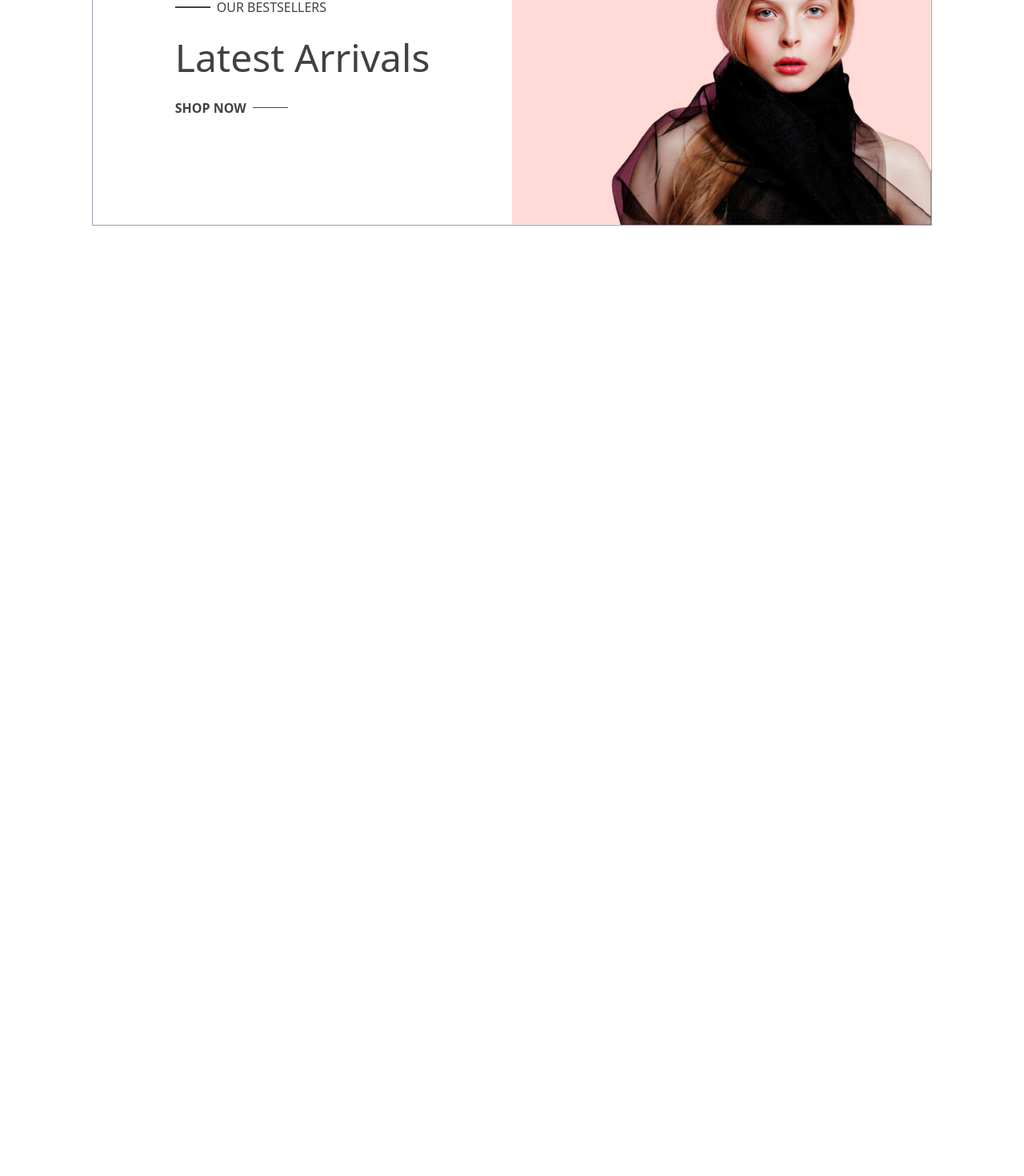
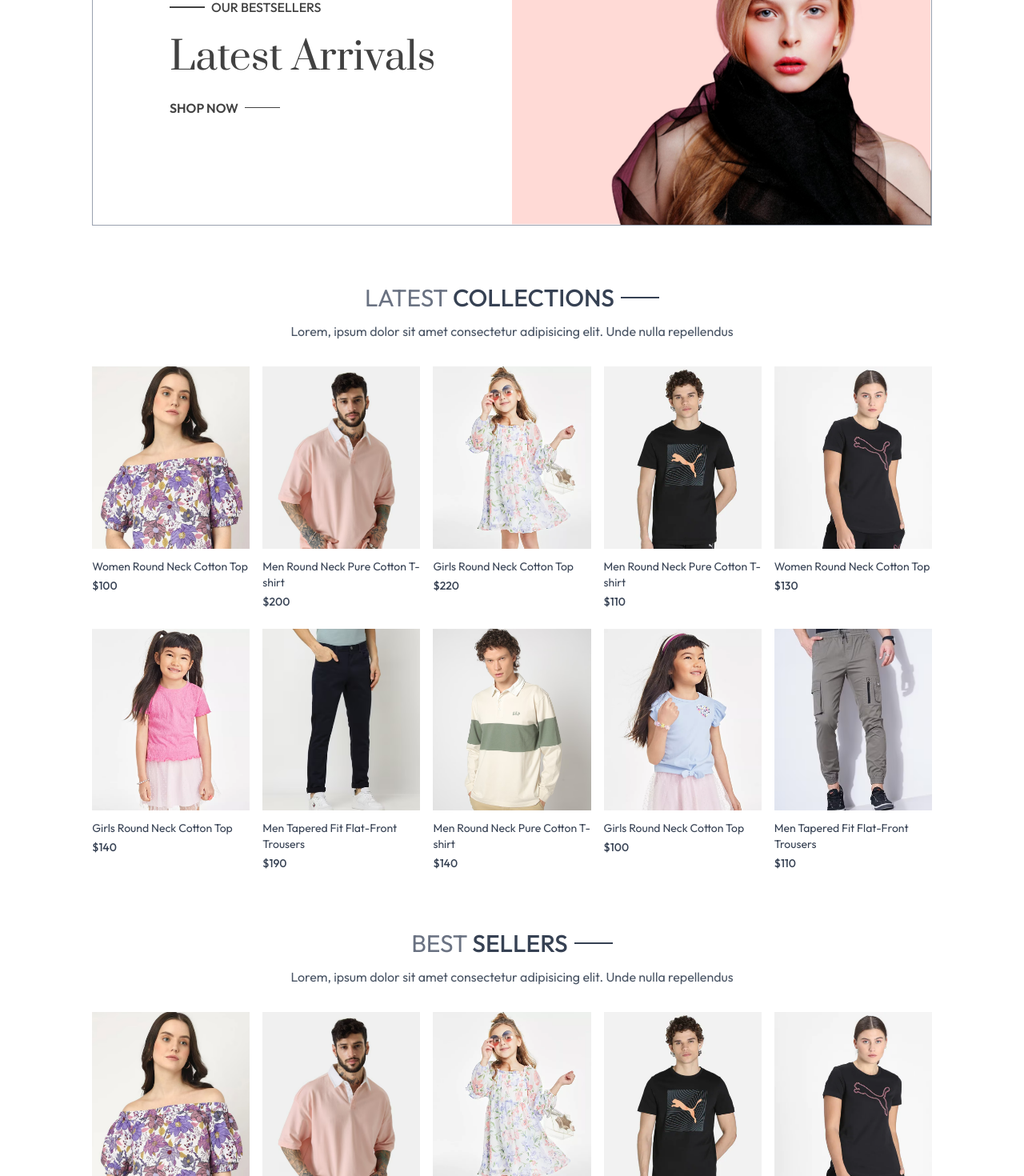
Before and after one commit to intensity4143/E-Commerce-, a React (Vite) app in the folder frontend/: page / in a window 1280 px wide. Shown: the part 220-1690 px from the top of the page at 80% size. Before the commit the page ends 800 px from the top, so only its background shows below. Built offline with nearby package versions, Linux system fonts and the light colour scheme.

Commit message:
add latest collection and best seller component

```diff
--- /dev/null
+++ b/frontend/src/components/BestSeller.jsx
@@ -0,0 +1,39 @@
+import React, { useContext, useEffect, useState } from "react";
+import { ShopContext } from "../context/ShopContext";
+import Title from "./Title";
+import ProductItem from "./ProductItem";
+
+const BestSeller = () => {
+  const { products } = useContext(ShopContext);
+  const [bestSeller, setBestSeller] = useState([]);
+
+  useEffect(() => {
+    console.log("Products:", products);
+    const bestProduct = products.filter((item) => (item.bestseller));
+    console.log("Products:", bestProduct);
+    setBestSeller(bestProduct.slice(0, 5));
+  }, [products]);
+
+  return (
+    <div className="my-10">
+      <div className="text-center text-3xl py-8">
+        <Title text1={"BEST"} text2={"SELLERS"} />
+        <p className="w-3/4 m-auto text-xs sm:text-sm md:text-base text-gray-600">
+          Lorem, ipsum dolor sit amet consectetur adipisicing elit. Unde nulla
+          repellendus
+        </p>
+      </div>
+
+      {/* displaying best seller products */}
+     <div className="grid grid-cols-2 sm:grid-cols-3 md:grid-cols-4 lg:grid-cols-5 gap-4 gap-y-6">
+        {
+            bestSeller.map((item, index) =>(
+               <ProductItem key={index} id={item._id} name={item.name} image={item.image} price={item.price} />
+            ))
+        }
+      </div>
+    </div>
+  );
+};
+
+export default BestSeller;
--- a/frontend/src/components/Hero.jsx
+++ b/frontend/src/components/Hero.jsx
@@ -11,7 +11,7 @@
             <p className="w-8 md:w-11 h-[2px] bg-[#414141]"></p>
             <p className="font-medium text-sm md:text-base">OUR BESTSELLERS</p>
           </div>
-          <h1 className="text-3xl sm:py-3 lg:text-5xl leading-relaxed">Latest Arrivals</h1>
+          <h1 className=" prata-regular text-3xl sm:py-3 lg:text-5xl leading-relaxed">Latest Arrivals</h1>
           <div className="flex items-center gap-2">
             <p className="font-semibold text-sm md:text-base">SHOP NOW</p>
             <p className="w-8 md:w-11 h-[1px] bg-[#414141]"></p>
--- /dev/null
+++ b/frontend/src/components/LatestCollection.jsx
@@ -0,0 +1,37 @@
+import React, { useContext, useState, useEffect } from "react";
+import { ShopContext } from "../context/ShopContext";
+import Title from "./Title";
+import ProductItem from "./ProductItem";
+
+const LatestCollection = () => {
+  const { products } = useContext(ShopContext);
+  const [latestProducts, setLatestProducts] = useState([]);
+
+  useEffect(() => {
+    setLatestProducts(products.slice(0,10));
+  }, [])
+
+
+  return (
+    <div className="my-10">
+      <div className="text-center py-8 text-3xl">
+        <Title text1={"LATEST"} text2={"COLLECTIONS"} />
+        <p className='w-3/4 m-auto text-xs sm:text-sm md:text-base text-gray-600'>
+        Lorem, ipsum dolor sit amet consectetur adipisicing elit. Unde nulla repellendus
+        </p>
+      </div>
+
+        {/* Rendering products  */}
+        <div className="grid grid-cols-2 sm:grid-cols-3 md:grid-cols-4 lg:grid-cols-5 gap-4 gap-y-6">
+          {
+            latestProducts.map((item, index)=>(
+              <ProductItem key = {index} id = {item._id} image={item.image} name={item.name} price={item.price}/>
+            ))
+          }
+        </div>
+
+    </div>
+  );
+};
+
+export default LatestCollection;
--- a/frontend/src/components/Navbar.jsx
+++ b/frontend/src/components/Navbar.jsx
@@ -7,7 +7,9 @@
   const[visible, setVisible] = useState(false);
   return (
     <div className="flex items-center justify-between py-5 font-medium ">
+      <Link to={'/'}>
       <img src={assets.logo} className="w-36" alt="" />
+      </Link>
 
       <ul className="hidden sm:flex gap-5 text-sm text-gray-700">
         <NavLink to="/" className="flex flex-col items-center gap-1">
--- /dev/null
+++ b/frontend/src/components/ProductItem.jsx
@@ -0,0 +1,22 @@
+import React, { useContext} from 'react'
+import { ShopContext } from '../context/ShopContext'
+import { Link } from 'react-router-dom';
+
+const ProductItem = ({id, image, name, price}) => {
+
+    const {currency} = useContext(ShopContext);
+
+  return (
+    <Link className='text-gray-700 cursor-pointer' to={`/product/${id}`}>
+        <div className='overflow-hidden'>
+            <img src={image[0]}
+            className='hover:scale-110 transition ease-in-out'
+            alt="" />
+            <p className='pt-3 pb-1 text-sm'>{name}</p>
+            <p className='text-sm font-medium'>{currency}{price}</p>
+        </div>
+    </Link>
+  )
+}
+
+export default ProductItem
--- /dev/null
+++ b/frontend/src/components/Title.jsx
@@ -0,0 +1,12 @@
+import React from 'react'
+
+const Title = ({text1, text2}) => {
+  return (
+    <div className='inline-flex gap-2 items-center mb-3'>
+        <p className='text-gray-500'>{text1} <span className='text-gray-700 font-medium'>{text2}</span></p>
+        <p className='w-8 sm:w-12 h-[1px] sm:h-[2px] bg-gray-700'></p>
+    </div>
+  )
+}
+
+export default Title
--- /dev/null
+++ b/frontend/src/context/ShopContext.jsx
@@ -0,0 +1,23 @@
+import { createContext } from "react";
+import { products } from "../assets/frontend_assets/assets";
+
+export const ShopContext = createContext();
+
+const ShopContextProvider = (props) => {
+    const currency = '$';
+    const delivery_fee = 10;
+
+    const value = {
+        products,
+        currency,
+        delivery_fee
+    };
+
+    return (
+        <ShopContext.Provider value={value}>
+            {props.children}
+        </ShopContext.Provider>
+    );
+};
+
+export default ShopContextProvider;
--- a/frontend/src/index.css
+++ b/frontend/src/index.css
@@ -1,4 +1,23 @@
+@import url('https://fonts.googleapis.com/css2?family=Outfit:wght@100..900&family=Prata&display=swap');
+
 @import "tailwindcss";
 a.active hr{
     display: block;
 }
+
+*{
+    font-family: outfit;
+}
+
+.prata-regular {
+  font-family: "Prata", serif;
+  font-weight: 400;
+  font-style: normal;
+}
+
+@media (max-width:640px) {
+    a.active{
+        background-color: black;
+        color: white;
+    }
+}
--- a/frontend/src/main.jsx
+++ b/frontend/src/main.jsx
@@ -3,9 +3,12 @@
 import './index.css'
 import App from './App.jsx'
 import {BrowserRouter} from 'react-router-dom'
+import ShopContextProvider from './context/ShopContext.jsx'
 
 createRoot(document.getElementById('root')).render(
   <BrowserRouter>
+  <ShopContextProvider>
     <App />
+  </ShopContextProvider>
   </BrowserRouter>,
 )
--- a/frontend/src/pages/Home.jsx
+++ b/frontend/src/pages/Home.jsx
@@ -1,10 +1,14 @@
 import React from 'react'
 import Hero from '../components/Hero'
+import LatestCollection from '../components/LatestCollection'
+import BestSeller from '../components/BestSeller'
 
 const Home = () => {
   return (
     <div>
       <Hero/>
+      <LatestCollection/>
+      <BestSeller/>
     </div>
   )
 }
```
